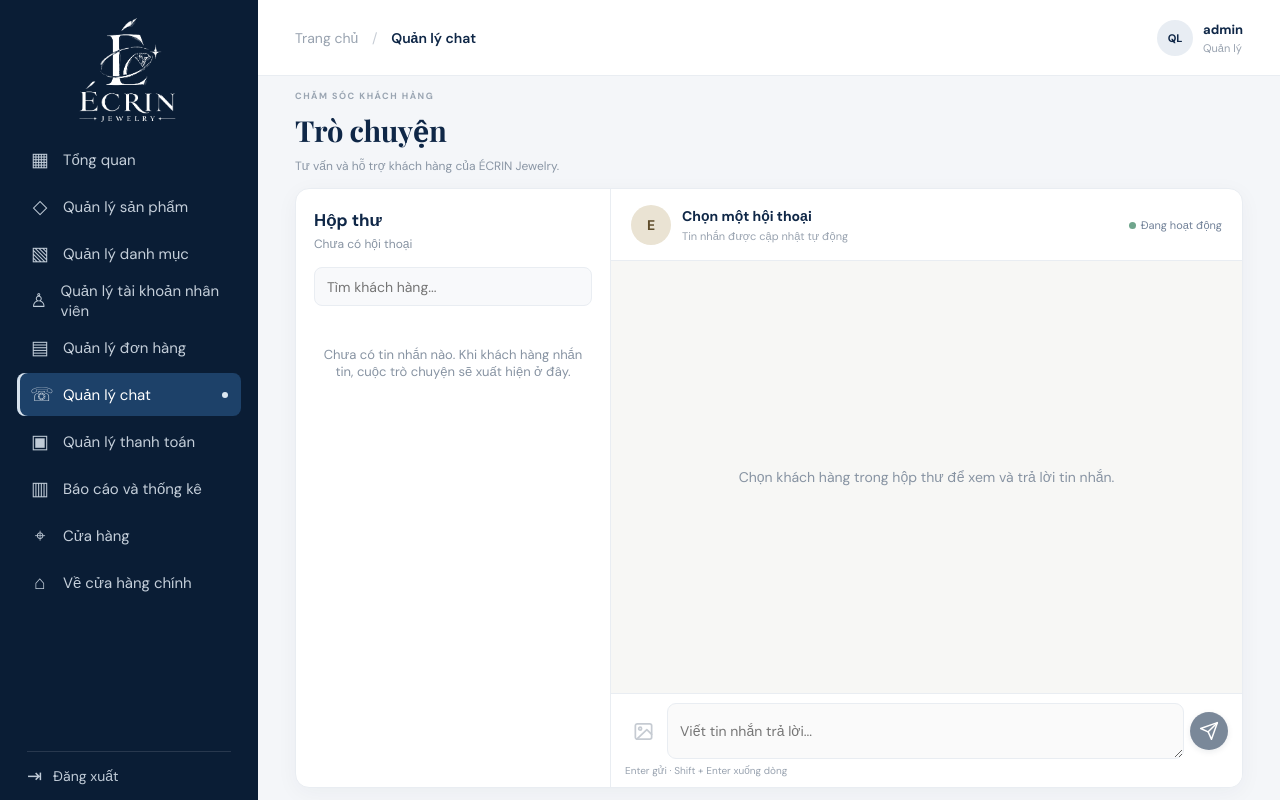
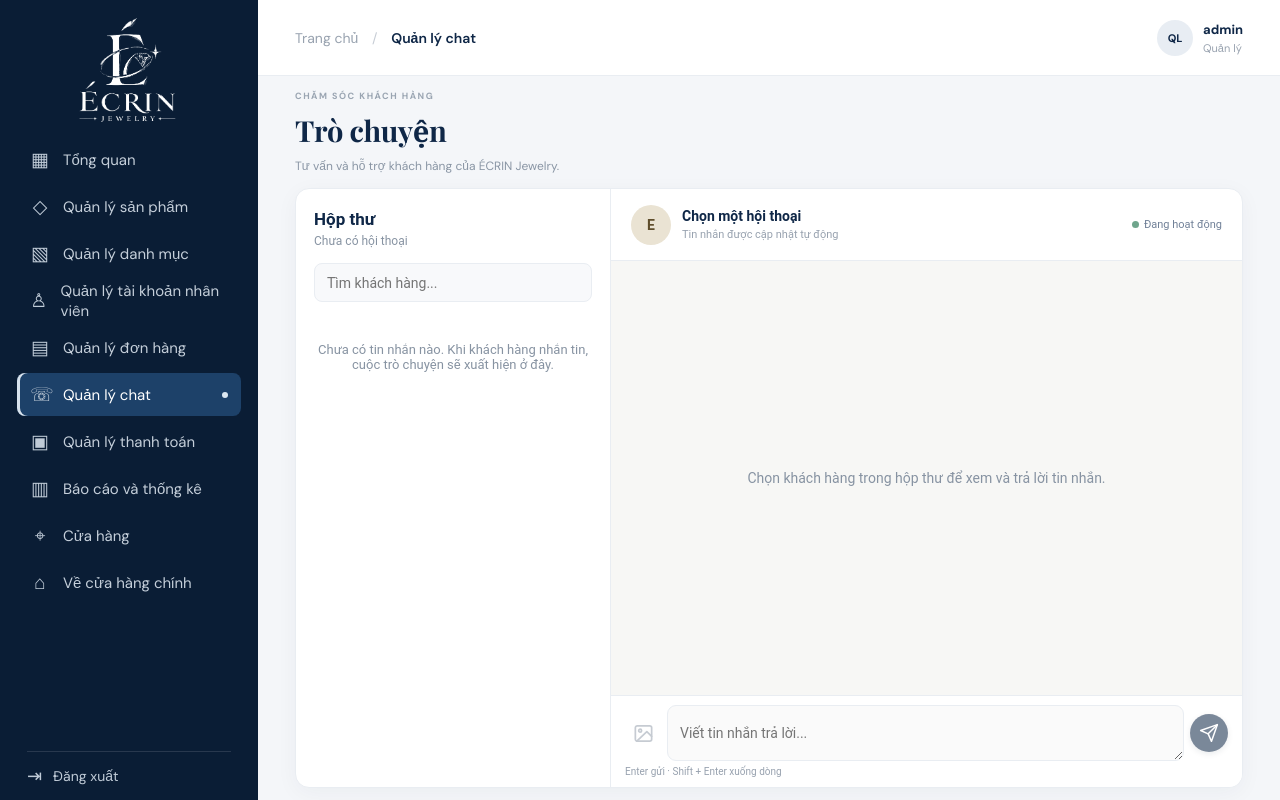
Before and after one commit to dinhphuonguyen10/baitaplonnhom7, a PHP site: page /admin/chat.php in a window 1280 px wide. Run offline with PHP 8.4, Linux system fonts and the light colour scheme; a user stored in the database is signed in; data comes from the database, SQL or seed files in the repository; data that the repository does not hold is empty.

Commit message:
fix(chat): align admin chat styling and fix customer validation
Co-authored-by: Copilot <223556219+Copilot@users.noreply.github.com>

```diff
--- a/admin/chat.php
+++ b/admin/chat.php
@@ -17,6 +17,19 @@ $adminCurrentPage = 'chat.php';
     <style>
         .page-content { padding-top:14px; padding-bottom:10px; }
         .welcome-row { margin-bottom:14px; }
+        .chat-workspace,
+        .chat-inbox,
+        .chat-thread,
+        .chat-messages,
+        .chat-bubble,
+        .chat-compose,
+        .chat-compose textarea,
+        .chat-conversation,
+        .chat-conversation-main,
+        .chat-conversation-preview,
+        .chat-thread-empty {
+            font-family:'Roboto', Arial, sans-serif;
+        }
         .chat-workspace { display:grid; grid-template-columns:minmax(245px,315px) minmax(0,1fr); min-height:420px; height:calc(100vh - 200px); max-height:850px; overflow:hidden; background:#fff; border:1px solid var(--line); border-radius:14px; box-shadow:var(--shadow); }
         .chat-inbox { display:flex; min-height:0; flex-direction:column; border-right:1px solid var(--line); }
         .chat-inbox-head { padding:20px 18px 14px; }
@@ -25,7 +38,7 @@ $adminCurrentPage = 'chat.php';
         .chat-search { width:100%; height:39px; padding:0 12px; border:1px solid var(--line); border-radius:8px; outline:0; color:var(--text); background:#F8F9FB; }
         .chat-search:focus { border-color:#B99A5C; box-shadow:0 0 0 3px rgba(196,164,90,.12); }
         .chat-conversations { min-height:0; overflow-y:auto; }
-        .chat-conversation { display:flex; width:100%; gap:11px; align-items:center; padding:14px 16px; border:0; border-top:1px solid #F1F3F5; background:#fff; text-align:left; cursor:pointer; }
+        .chat-conversation { display:flex; width:100%; gap:11px; align-items:center; padding:14px 16px; border:0; border-top:1px solid #F1F3F5; background:#fff; text-align:left; cursor:pointer; font-size:14px; line-height:1.5; }
         .chat-conversation:hover { background:#FAF8F3; }
         .chat-conversation.is-active { background:#F6F2E9; box-shadow:inset 3px 0 #C4A45A; }
         .chat-avatar { display:grid; width:42px; height:42px; flex:0 0 42px; place-items:center; border-radius:50%; background:#EAE3D3; color:#5F4D2B; font-weight:700; }
@@ -48,7 +61,7 @@ $adminCurrentPage = 'chat.php';
         .chat-messages { display:flex; min-height:0; flex:1; flex-direction:column; gap:12px; overflow-y:auto; padding:22px; background:#F7F7F5; }
         .chat-thread-empty[hidden],.chat-messages[hidden] { display:none !important; }
         .chat-day { align-self:center; padding:5px 10px; border-radius:20px; background:#ECEBE7; color:#7E8790; font-size:10px; }
-        .chat-bubble { align-self:flex-start; max-width:min(76%,540px); padding:11px 14px 8px; border-radius:14px 14px 14px 4px; background:white; color:#334155; box-shadow:0 2px 9px rgba(16,35,56,.06); overflow-wrap:anywhere; white-space:pre-wrap; }
+        .chat-bubble { align-self:flex-start; max-width:min(76%,540px); padding:11px 14px 8px; border-radius:14px 14px 14px 4px; background:white; color:#334155; box-shadow:0 2px 9px rgba(16,35,56,.06); overflow-wrap:anywhere; white-space:pre-wrap; font-size:14px; line-height:1.6; }
         .chat-bubble.is-admin { align-self:flex-end; border-radius:14px 14px 4px 14px; background:var(--navy); color:#fff; }
         .chat-bubble-time { display:block; margin-top:6px; color:#9CA3AF; font-size:10px; text-align:right; }
         .chat-bubble.is-admin .chat-bubble-time { color:#C5CFDA; }
@@ -58,7 +71,7 @@ $adminCurrentPage = 'chat.php';
         .chat-thread-empty { display:flex; box-sizing:border-box; flex:1; align-items:center; justify-content:center; padding:25px; background:#F7F7F5; color:var(--muted); text-align:center; }
         .chat-compose { padding:9px 14px 10px; border-top:1px solid var(--line); background:white; }
         .chat-compose-entry { display:flex; align-items:center; gap:6px; }
-        .chat-compose-entry textarea { display:block; box-sizing:border-box; width:100%; min-width:0; height:56px; min-height:56px; max-height:110px; flex:1; resize:vertical; padding:18px 12px; border:1px solid var(--line); border-radius:9px; outline:0; font:inherit; line-height:18px; }
+        .chat-compose-entry textarea { display:block; box-sizing:border-box; width:100%; min-width:0; height:56px; min-height:56px; max-height:110px; flex:1; resize:vertical; padding:18px 12px; border:1px solid var(--line); border-radius:9px; outline:0; font:14px 'Roboto', Arial, sans-serif; line-height:18px; }
         .chat-compose textarea:focus { border-color:#B99A5C; box-shadow:0 0 0 3px rgba(196,164,90,.1); }
         .chat-compose-bottom { display:flex; align-items:center; justify-content:space-between; gap:10px; margin-top:5px; }
         .chat-attach { display:grid; width:36px; height:36px; padding:0; place-items:center; border:0; border-radius:50%; background:transparent; color:#98A2AF; cursor:pointer; }
--- a/api/chat/admin_chat.php
+++ b/api/chat/admin_chat.php
@@ -107,7 +107,9 @@ if ($method === 'POST') {
         chatJsonResponse(['status' => 'error', 'message' => 'Tin nhắn cần có nội dung và không quá 2.000 ký tự.'], 400);
     }
 
-    $customer = $conn->prepare('SELECT username FROM users WHERE id = ? AND role = \'customer\' LIMIT 1');
+    // Tác dụng: Xác minh khách hàng tồn tại trong users.
+    // users không có cột role, nên không được kiểm tra role = 'customer' ở đây.
+    $customer = $conn->prepare('SELECT username FROM users WHERE id = ? LIMIT 1');
     if (!$customer) {
         chatJsonResponse(['status' => 'error', 'message' => 'Không thể kiểm tra khách hàng.'], 500);
     }
```
